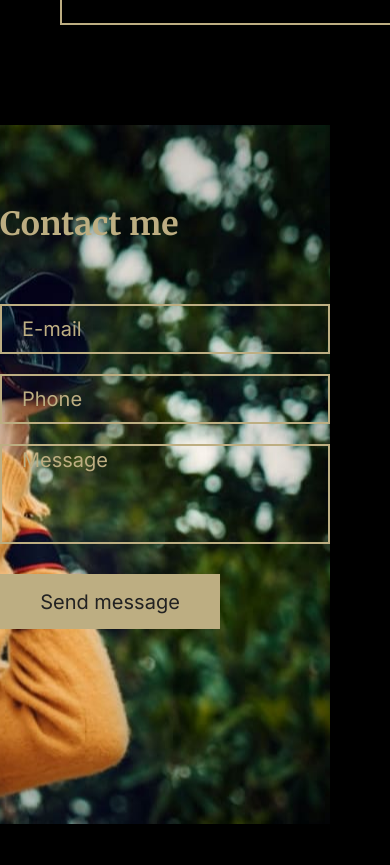
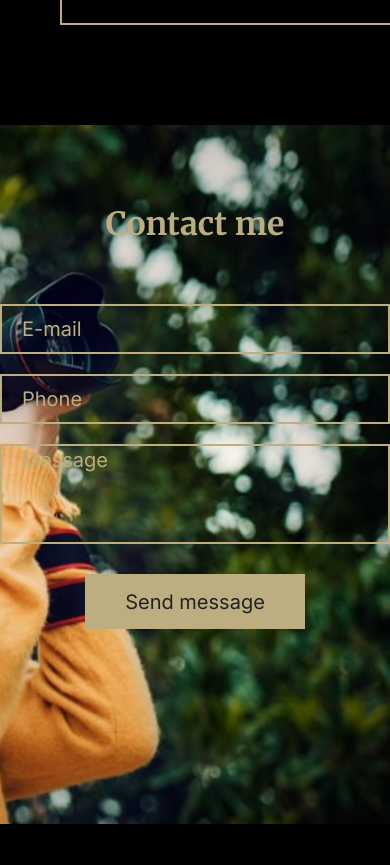
Before and after one commit to Vseprid/portfolio, a plain HTML site: page index.html in a window 390 px wide. Shown: the part 8440-9305 px from the top of the page. Drawn offline with Linux system fonts and the light colour scheme.

Commit message:
feat: add responsive for contact section

```diff
--- a/index.html
+++ b/index.html
@@ -148,6 +148,7 @@
             </section>
             <!-- Price end -->
             <!-- Contact start -->
+            <div class="wrapper wrapper_contact">
                 <section class="section section-contact" id="contacts">
                     <form class="contact" action="/">
                         <h2 class="section-title contact__title">Contact me</h2>
@@ -157,6 +158,7 @@
                         <button class="button button_active">Send message</button>
                     </form>
                 </section>
+            </div>
             <!-- Contact end -->
         </div>
     </main>
--- a/sass/components/_containers.scss
+++ b/sass/components/_containers.scss
@@ -115,9 +115,15 @@ html {
 // Price end
 
 // Contact start
+.wrapper_contact {
+  @include background ('./assets/img/contacts-bg.jpg');
+}
+
 .section-contact {
   margin-left: 0px;
-  @include background ('./assets/img/contacts-bg.jpg');
+  @media screen and (max-width: 768px) {
+    margin-right: 0;
+  }
 }
 
 .contact {
@@ -125,6 +131,15 @@ html {
   margin-left: auto;
   padding-top: 80px;
   padding-bottom: 195px;
+
+  @media screen and (max-width: 768px) {
+    margin: {
+      right: auto;
+      left: auto;
+    };
+    @include flex($align-items: center);
+    flex-direction: column;
+  }
 
   &__title {
     margin-bottom: 60px;
```
Also changed, not shown: style.css, 1 other file. Lines whose indentation alone changed are shown as unchanged.
